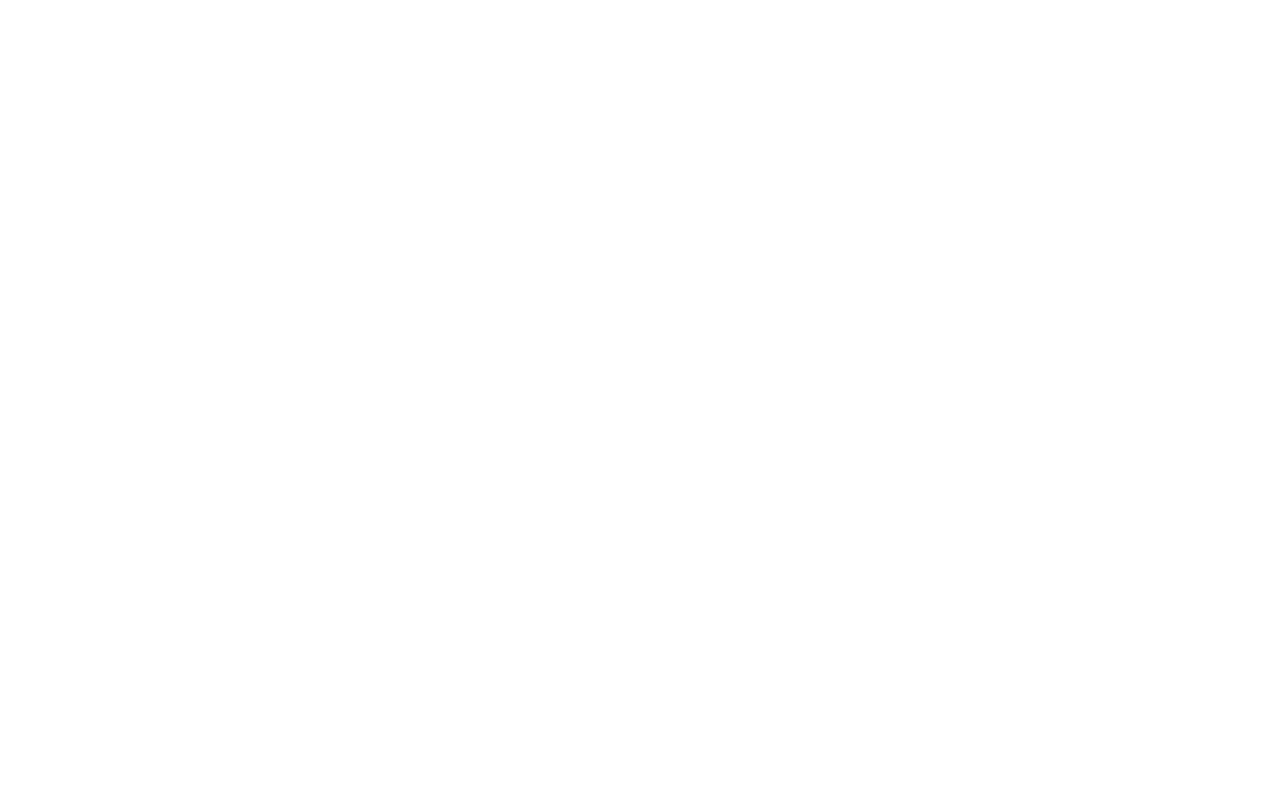
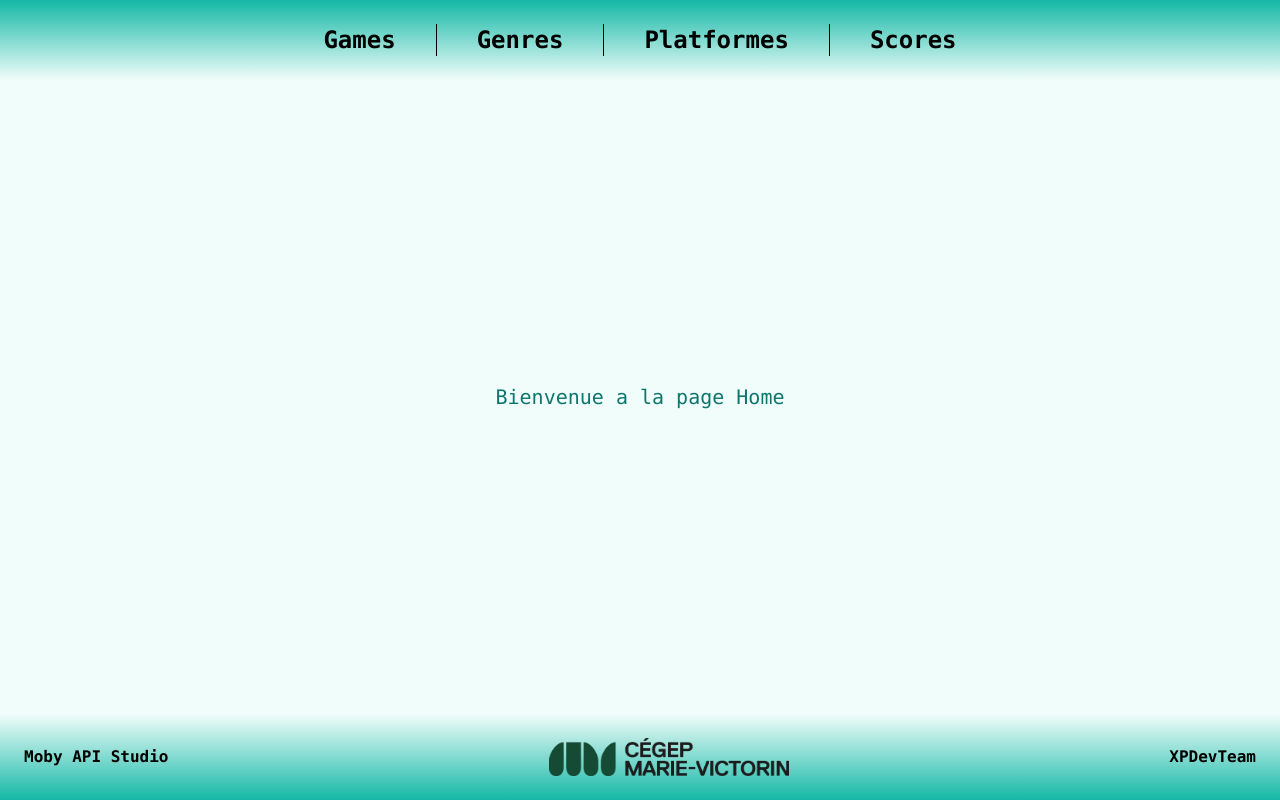
Before and after one commit to TpFinalWeb/fe, a React (Create React App) app: page /home in a window 1280 px wide. Before the commit this address had no page. Built offline with nearby package versions, Linux system fonts and the light colour scheme.

Commit message:
Ajouter la page home avec les navBars pour chaque categorie

```diff
--- a/src/App.tsx
+++ b/src/App.tsx
@@ -6,6 +6,10 @@
 import './App.css';
 import { BrowserRouter, Routes, Route } from "react-router";
 import Register from "./page/connection/register.tsx";
+import Games from "./page/categories/games.tsx";
+import Genres from "./page/categories/genres.tsx";
+import Platformes from "./page/categories/platformes.tsx";
+import Scores from "./page/categories/scores.tsx";
 
 
 
@@ -15,9 +19,13 @@
       <header className="App-header">
         <BrowserRouter>
           <Routes>
-            <Route path="/" element={<p>this is the main for now</p>}/>
+            <Route path="/home" element={<Home/>}/>
             <Route path="/login" element={<Login/>}/>
             <Route path="/register" element={<Register/>}/>
+            <Route path="/games" element={<Games />} />
+            <Route path="/genres" element={<Genres />} />
+            <Route path="/platformes" element={<Platformes />} />
+            <Route path="/scores" element={<Scores />} />
           </Routes>
         </BrowserRouter>
       </header>
--- /dev/null
+++ b/src/components/headerMain.tsx
@@ -0,0 +1,19 @@
+import React from "react";
+import { Link } from 'react-router';
+
+
+
+
+export default function HeaderMain(){
+    return(
+        <header className="bg-gradient-to-b from-teal-500 to-teal-50 p-6 flex justify-center font-mono text-2xl font-bold">
+                <nav className='flex justify-center'>
+                  <Link to="/games" className="font-semibold hover:text-teal-600 pr-10">Games</Link>
+                  <Link to="/genres" className="font-semibold hover:text-teal-600 border-l border-black pl-10 pr-10">Genres</Link>
+                  <Link to="/platformes" className="font-semibold hover:text-teal-600 border-l border-black pl-10 pr-10 ">Platformes</Link>
+                  <Link to="/scores" className="font-semibold hover:text-teal-600 border-l border-black pl-10">Scores</Link>
+                </nav>
+
+        </header>
+    )
+}
--- a/src/page/categories/games.tsx
+++ b/src/page/categories/games.tsx
@@ -0,0 +1,20 @@
+import React from 'react';
+import { Link } from 'react-router';
+
+
+
+
+function Games() {
+
+
+  return (
+    <div className="min-h-screen flex flex-col">
+
+      <main className="flex-1 bg-teal-50 flex items-center justify-center">
+        Games
+      </main>
+    </div>
+  );
+}
+
+export default Games;
--- a/src/page/categories/genres.tsx
+++ b/src/page/categories/genres.tsx
@@ -0,0 +1,20 @@
+import React from 'react';
+import { Link } from 'react-router';
+
+
+
+
+function Genres() {
+
+
+  return (
+    <div className="min-h-screen flex flex-col">
+
+      <main className="flex-1 bg-teal-50 flex items-center justify-center">
+        Genres
+      </main>
+    </div>
+  );
+}
+
+export default Genres;
--- a/src/page/categories/platformes.tsx
+++ b/src/page/categories/platformes.tsx
@@ -0,0 +1,20 @@
+import React from 'react';
+import { Link } from 'react-router';
+
+
+
+
+function Platformes() {
+
+
+  return (
+    <div className="min-h-screen flex flex-col">
+
+      <main className="flex-1 bg-teal-50 flex items-center justify-center">
+        Platformes
+      </main>
+    </div>
+  );
+}
+
+export default Platformes;
--- a/src/page/categories/scores.tsx
+++ b/src/page/categories/scores.tsx
@@ -0,0 +1,20 @@
+import React from 'react';
+import { Link } from 'react-router';
+
+
+
+
+function Scores() {
+
+
+  return (
+    <div className="min-h-screen flex flex-col">
+
+      <main className="flex-1 bg-teal-50 flex items-center justify-center">
+        Scores
+      </main>
+    </div>
+  );
+}
+
+export default Scores;
--- a/src/page/connection/login.tsx
+++ b/src/page/connection/login.tsx
@@ -1,5 +1,4 @@
 import React, { useState } from 'react';
-import axios from '../../axios/axios.js';
 import { UserService } from '../../axios/service/user.service.ts';
 import Footer from '../../components/footer.tsx';
 import Header from '../../components/header.tsx';
--- a/src/page/home.tsx
+++ b/src/page/home.tsx
@@ -1,12 +1,23 @@
-import React from "react";
+import React from 'react';
+import Footer from '../components/footer.tsx';
+import HeaderMain from '../components/headerMain.tsx';
 
 
-export default function Home(){
+
+function Home() {
 
 
   return (
-    <div>
-        <h1>Hello</h1>
+    <div className="min-h-screen flex flex-col">
+      <HeaderMain/>
+      <main className="flex-1 bg-teal-50 flex items-center justify-center">
+        <h2 className="text-xl font-mono text-teal-700">
+          Bienvenue a la page Home
+        </h2>
+      </main>
+      <Footer/>
     </div>
   );
 }
+
+export default Home;
```
